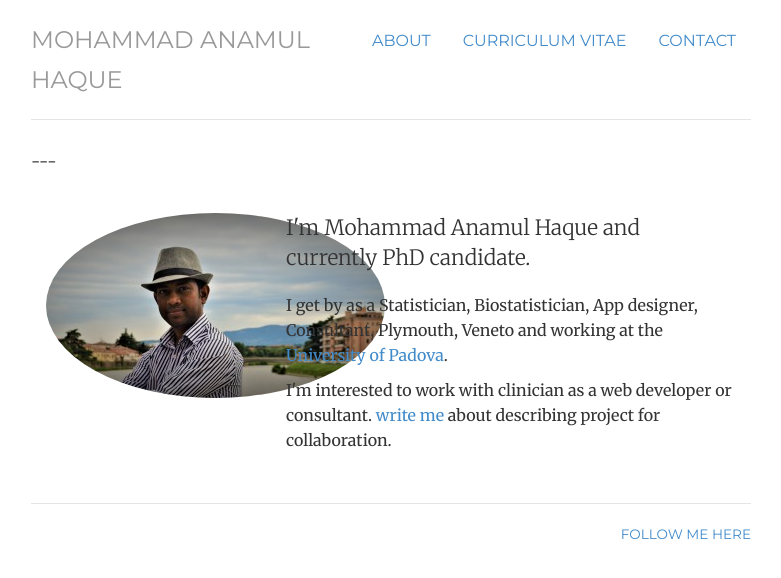
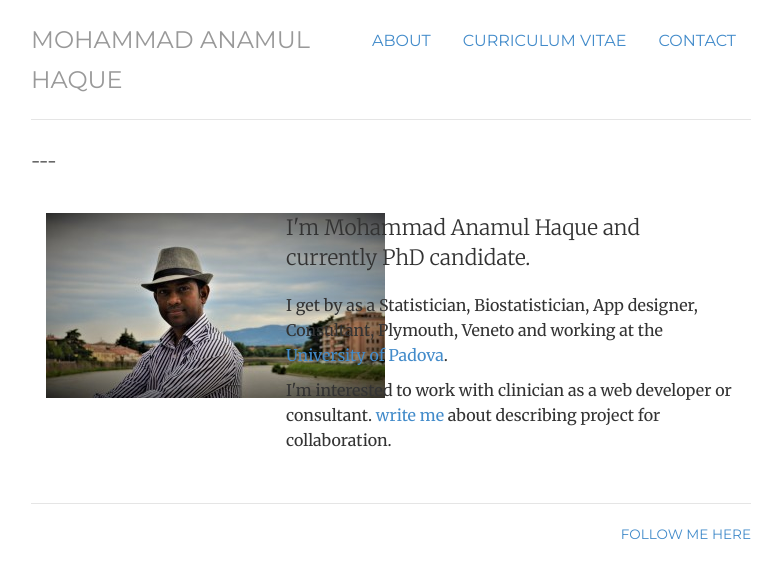
Before and after one commit to haquemdanamul/haquemdanamul, a Jekyll site: the page built from index.html, in a window 1280 px wide. Shown: the top 578 px of the page, without its empty margins (249-1030 px from the left). Built offline with Jekyll 4.4.1, drawn with Linux system fonts in a browser that asks for light colours; nearby versions of some CDN libraries; library files that are not in the unit come from our copies.

Commit message:
Update index.html

```diff
--- a/index.html
+++ b/index.html
@@ -10,7 +10,7 @@ description: Haque is a Biostatistician and currently PhD candidate.
 <!-- <div class="jumbotron"> -->
 <div class="row marketing">
 	<div class="col-sm-4">
-	<img  class="img-circle avatar" alt="Mohammad Anamul Haque" src="mee.jpg">
+	<img  src="mee.jpg">
 	</div>
 	<div itemscope itemtype="http://data-vocabulary.org/Person" class="col-sm-8">
 	<p class="lead">I'm <span itemprop="name">Mohammad Anamul Haque</span> and currently PhD candidate.</p>
```
